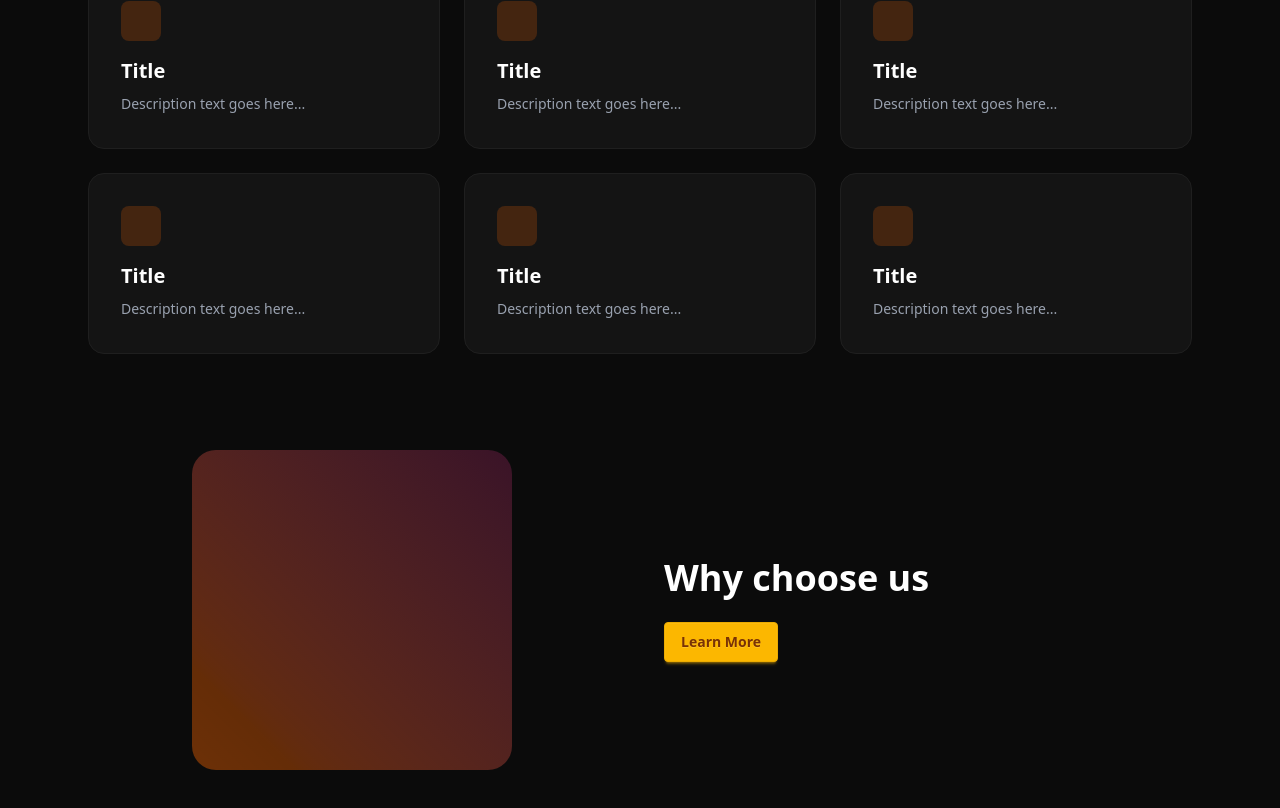
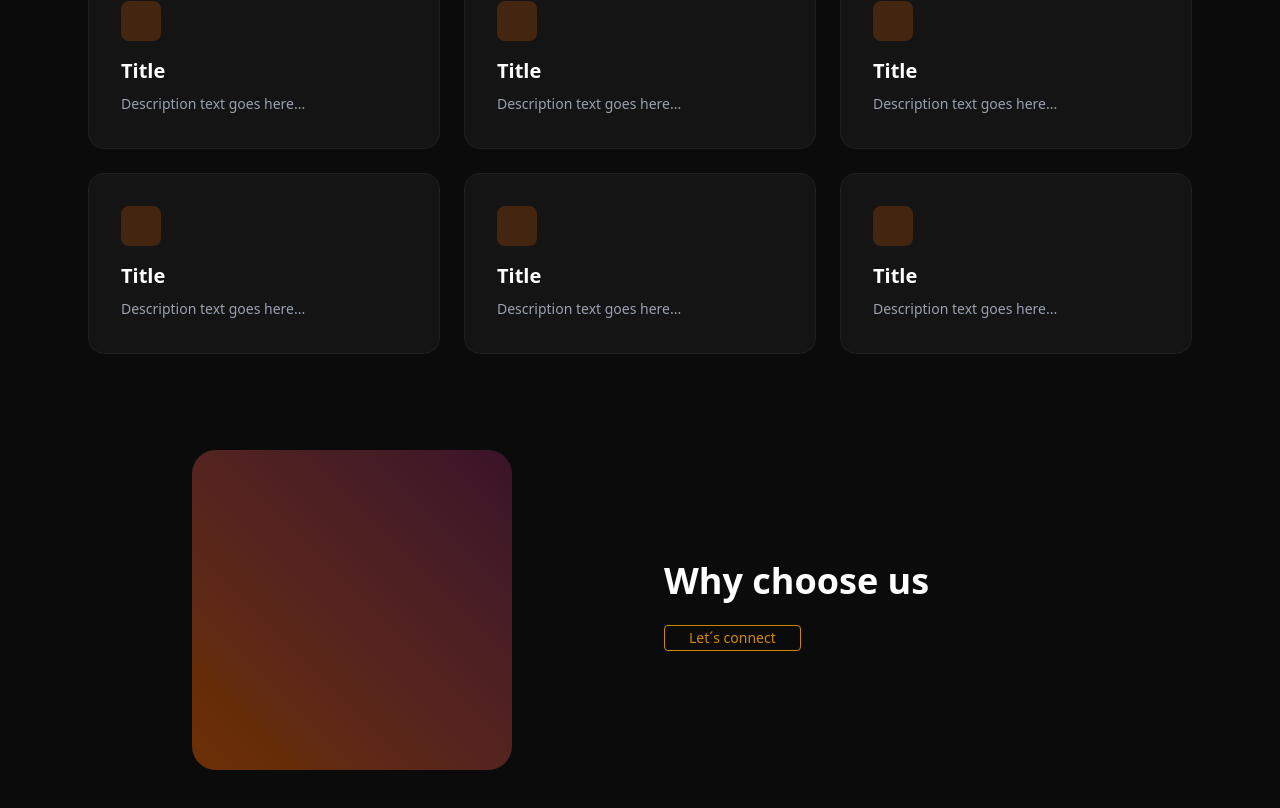
Before and after one commit to MarioBian/Figma-code, a React (Vite) app: page / in a window 1280 px wide. Shown: the part 1273-2081 px from the top of the page. Built offline with nearby package versions, Linux system fonts and the light colour scheme.

Commit message:
design changes

```diff
--- a/components/Services.jsx
+++ b/components/Services.jsx
@@ -55,7 +55,7 @@ const Services = () => {
         <h2 className="text-3xl md:text-4xl font-bold mb-4">Why choose us</h2>
         <p className="text-gray-400 mb-6 max-w-md">
         </p>
-        <button className="btn btn-warning font-semibold">Learn More</button>
+        <button className="text-yellow-600 border border-yellow-600 font-medium rounded-sm text-sm px-6 py-0.5 text-center me-2 mb-2 ">Let´s connect</button>
       </div>
     </div>
   </section>
```
